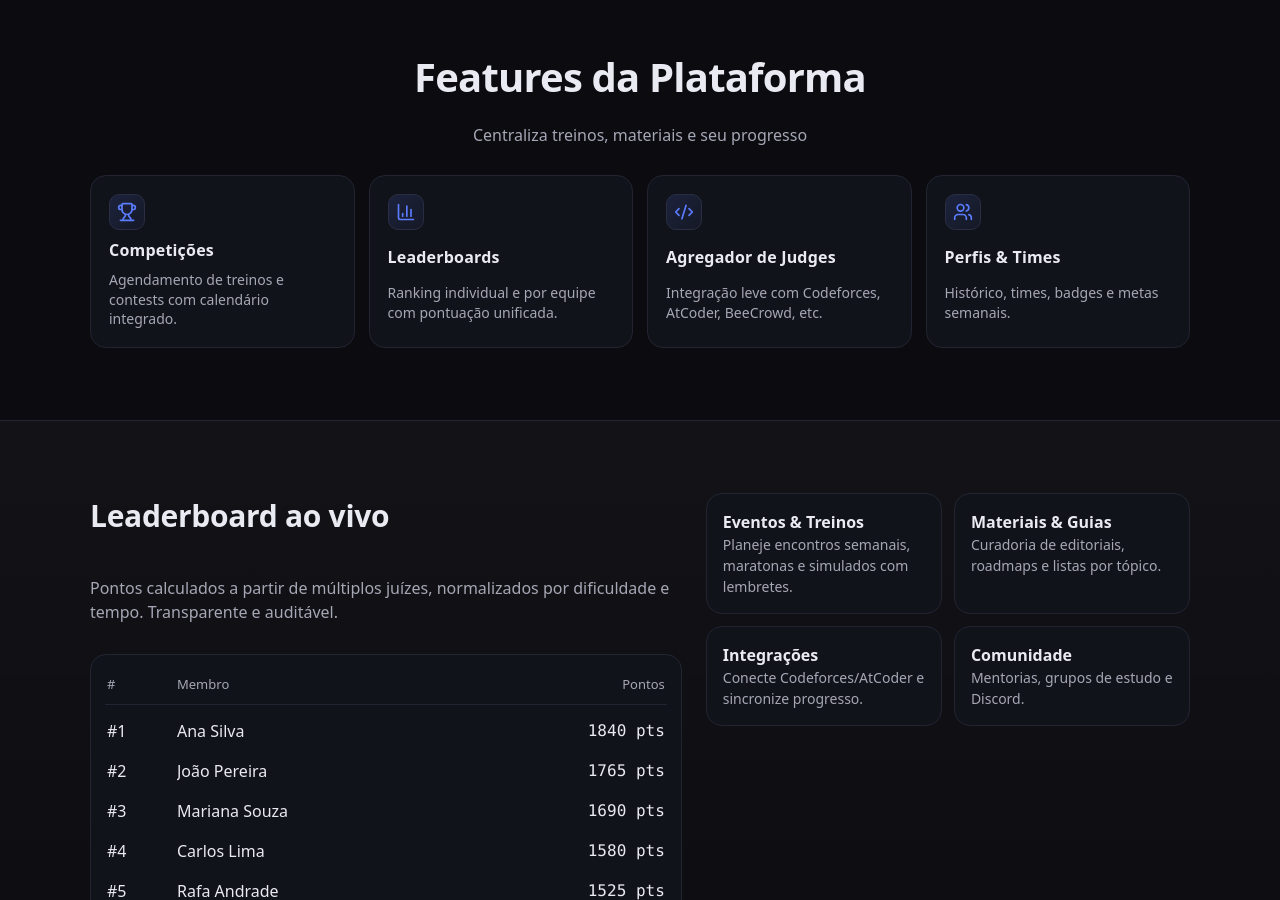
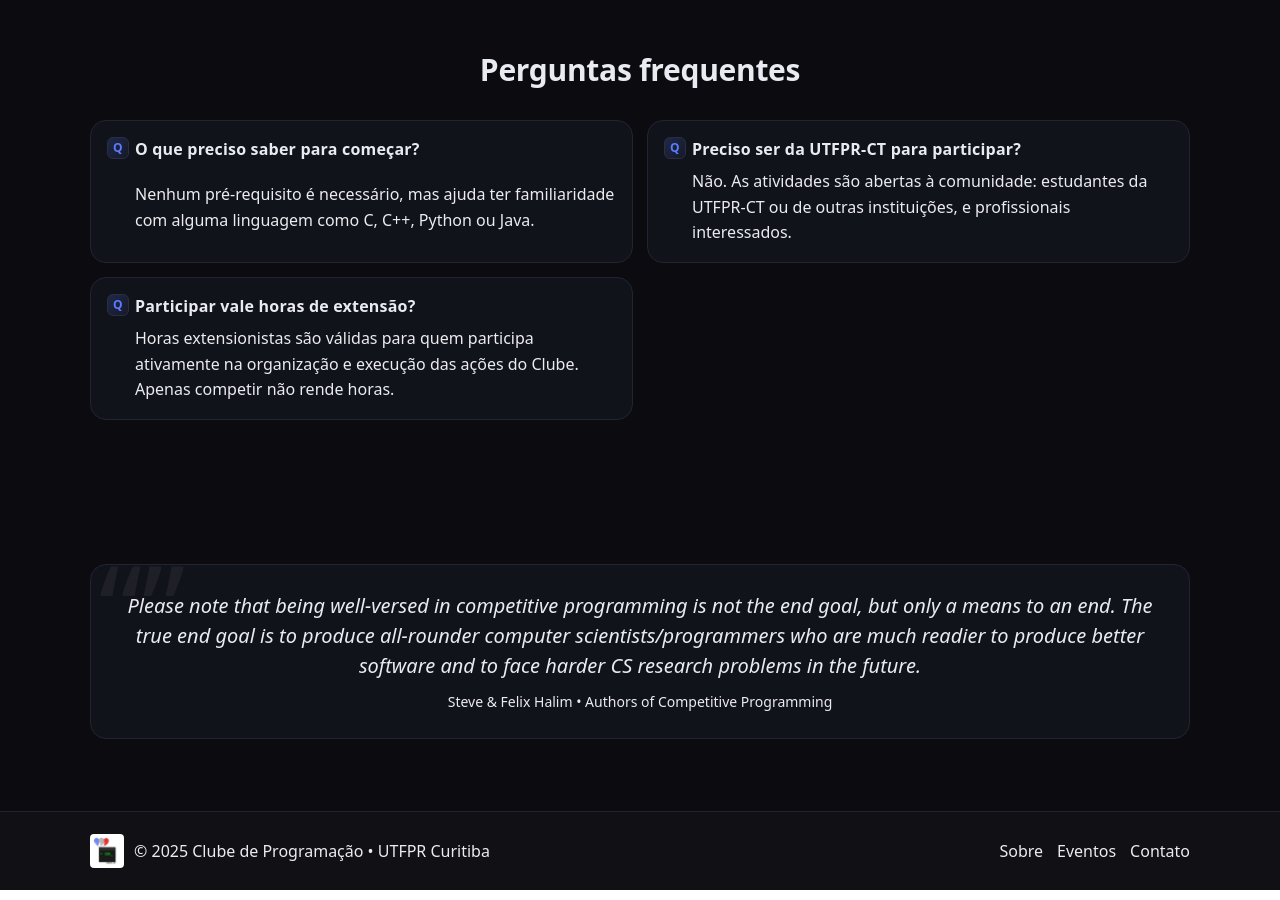
Before and after one commit to gab-borges/cdp-website, a React (Vite) app in the folder client/: page / in a window 1280 px wide. Shown: the part 1900-2800 px from the top of the page. Built offline with nearby package versions, Linux system fonts and the light colour scheme; what marked-katex-extension would draw is missing.

Commit message:
fix: dashboard shows correct score

```diff
--- a/client/src/components/Dashboard.jsx
+++ b/client/src/components/Dashboard.jsx
@@ -195,7 +195,6 @@ function Dashboard() {
                 <div>
                   <h2 className="db-summary-name">{me?.name || me?.username}</h2>
                   <span className="db-summary-score">{(me?.total_score ?? 0).toLocaleString('pt-BR')} pts</span>
-                  <span className="db-summary-monthly-score">{(me?.monthly_score ?? 0).toLocaleString('pt-BR')} pts (mês)</span>
                 </div>
               </div>
 
--- a/client/src/components/LandingPage.jsx
+++ b/client/src/components/LandingPage.jsx
@@ -37,8 +37,6 @@ export default function LandingPage() {
           </a>
           <nav className="lp-nav">
             <a href="#about" onClick={(e) => scrollToId(e, 'about')}>Sobre</a>
-            <a href="#features" onClick={(e) => scrollToId(e, 'features')}>Recursos</a>
-            <a href="#leaderboard" onClick={(e) => scrollToId(e, 'leaderboard')}>Leaderboard</a>
             <a href="#faq" onClick={(e) => scrollToId(e, 'faq')}>FAQ</a>
           </nav>
           <div className="lp-actions">
@@ -55,7 +53,7 @@ export default function LandingPage() {
         <div className="lp-gridbg" aria-hidden />
         <div className="lp-container lp-hero-inner">
           <h1 className="lp-h1">Clube de Programação</h1>
-          <p className="lp-sub"><span className="lp-nowrap" style={{ whiteSpace: 'nowrap' }}>Um espaço para <span class="lp-kws">aprender, compartilhar e evoluir</span> em programação competitiva</span></p>
+          <p className="lp-sub"><span className="lp-nowrap" style={{ whiteSpace: 'nowrap' }}> O hub oficial para a comunidade de <span class="lp-kws">programação competitiva</span> da UTFPR</span></p>
           <div className="lp-cta">
             <Link to="/signup" className="lp-btn">
               Começar <ArrowRight size={16} />
@@ -93,10 +91,9 @@ export default function LandingPage() {
             <div className="lp-card">
               <div className="lp-card-title">O que fazemos</div>
               <div className="lp-card-desc">
-                • Treinos guiados por tópicos<br/>
-                • Simulados e contests internos<br/>
-                • Roadmaps e material didático<br/>
-                • Integração com plataformas de judge
+                • Oficinas sobre problemas selecionados<br/>
+                • Treinos internos<br/>
+                • Roadmaps e material didático
               </div>
             </div>
             <div className="lp-card">
@@ -110,59 +107,6 @@ export default function LandingPage() {
               <Badge icon={<CalendarDays size={16} />} title="Treinos Semanais" />
               <Badge icon={<BookOpen size={16} />} title="Materiais Curados" />
               <Badge icon={<MessageSquareHeart size={16} />} title="Comunidade & Mentoria" />
-            </div>
-          </div>
-        </div>
-      </section>
-
-      {/* Features */}
-      <section id="features" className="lp-section" style={{ scrollMarginTop: '80px' }}>
-        <div className="lp-container">
-          <div className="lp-section-head">
-            <h2 className="lp-h2">Features da Plataforma</h2>
-            <p className="lp-muted">Centraliza treinos, materiais e seu progresso</p>
-          </div>
-          <div className="lp-features">
-            <Feature icon={<Trophy size={20} />} title="Competições" desc="Agendamento de treinos e contests com calendário integrado." />
-            <Feature icon={<BarChart3 size={20} />} title="Leaderboards" desc="Ranking individual e por equipe com pontuação unificada." />
-            <Feature icon={<Code2 size={20} />} title="Agregador de Judges" desc="Integração leve com Codeforces, AtCoder, BeeCrowd, etc." />
-            <Feature icon={<Users size={20} />} title="Perfis & Times" desc="Histórico, times, badges e metas semanais." />
-          </div>
-        </div>
-      </section>
-
-      {/* Leaderboard Preview */}
-      <section id="leaderboard" className="lp-section lp-section-alt" style={{ scrollMarginTop: '80px' }}>
-        <div className="lp-container lp-leader-wrap">
-          <div className="lp-leader-col">
-            <h3 className="lp-h3">Leaderboard ao vivo</h3>
-            <p className="lp-muted">Pontos calculados a partir de múltiplos juízes, normalizados por dificuldade e tempo. Transparente e auditável.</p>
-            <div className="lp-card">
-              <div className="lp-table-head">
-                <div>#</div>
-                <div>Membro</div>
-                <div className="lp-right">Pontos</div>
-              </div>
-              <div className="lp-divider" />
-              {[{rank:1,name:"Ana Silva",points:1840},{rank:2,name:"João Pereira",points:1765},{rank:3,name:"Mariana Souza",points:1690},{rank:4,name:"Carlos Lima",points:1580},{rank:5,name:"Rafa Andrade",points:1525}] .map(r => (
-                <div key={r.rank} className="lp-row">
-                  <div className="lp-strong">#{r.rank}</div>
-                  <div className="lp-truncate">{r.name}</div>
-                  <div className="lp-right lp-mono">{r.points} pts</div>
-                </div>
-              ))}
-            </div>
-            <div className="lp-row-actions">
-              <a className="lp-btn" href="/leaderboard">Ver completa</a>
-              <a className="lp-btn lp-btn-outline" href="/docs/scoring">Como pontuamos</a>
-            </div>
-          </div>
-          <div className="lp-leader-col">
-            <div className="lp-grid2">
-              <SmallCard title="Eventos & Treinos" desc="Planeje encontros semanais, maratonas e simulados com lembretes." />
-              <SmallCard title="Materiais & Guias" desc="Curadoria de editoriais, roadmaps e listas por tópico." />
-              <SmallCard title="Integrações" desc="Conecte Codeforces/AtCoder e sincronize progresso." />
-              <SmallCard title="Comunidade" desc="Mentorias, grupos de estudo e Discord." />
             </div>
           </div>
         </div>
@@ -187,14 +131,6 @@ export default function LandingPage() {
             <div className="lp-faq-item">
               <div className="lp-faq-q">Participar vale horas de extensão?</div>
               <div className="lp-faq-a">Horas extensionistas são válidas para quem participa ativamente na organização e execução das ações do Clube. Apenas competir não rende horas.</div>
-            </div>
-            <div className="lp-faq-item">
-              <div className="lp-faq-q">Como funcionam os pontos do ranking?</div>
-              <div className="lp-faq-a">Pontuação normalizada por dificuldade, tempo e penalidades, combinando múltiplos juízes de forma transparente.</div>
-            </div>
-            <div className="lp-faq-item">
-              <div className="lp-faq-q">Vocês têm juiz próprio?</div>
-              <div className="lp-faq-a">Não. Usamos um agregador leve que centraliza o progresso em plataformas como Codeforces e AtCoder.</div>
             </div>
           </div>
         </div>
--- a/client/src/components/landing.css
+++ b/client/src/components/landing.css
@@ -1,5 +1,5 @@
 /* Variáveis & reset básico */
-:root{ --bg:#0b0b10; --fg:#eaeaf2; --muted:#a6a7b5; --card:#11131a; --border:#222432; --accent:#5b7cff; --accent-ink:#0a0f2b; }
+:root{ --bg:#0b0b10; --fg:#eaeaf2; --muted:#ebebf0; --card:#11131a; --border:#222432; --accent:#5b7cff; --accent-ink:#0a0f2b; }
 *{ box-sizing:border-box }
 html,body{ margin:0; padding:0; }
 img{ display:block; max-width:100%; }
```
Also changed, not shown: 1 other file (tests, documents, lock files or other folders).
